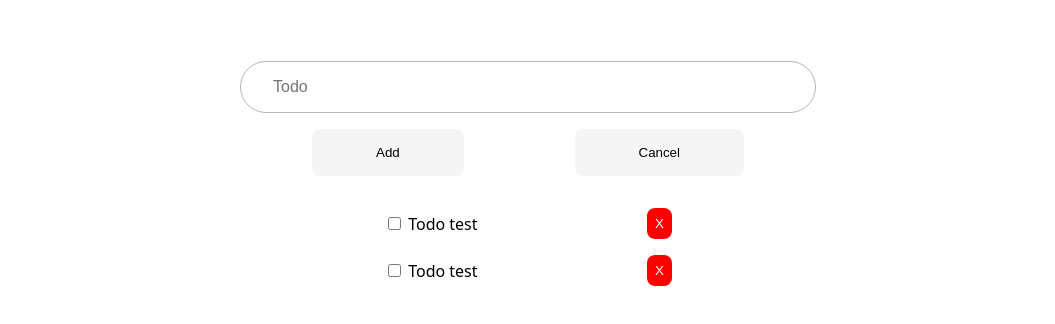
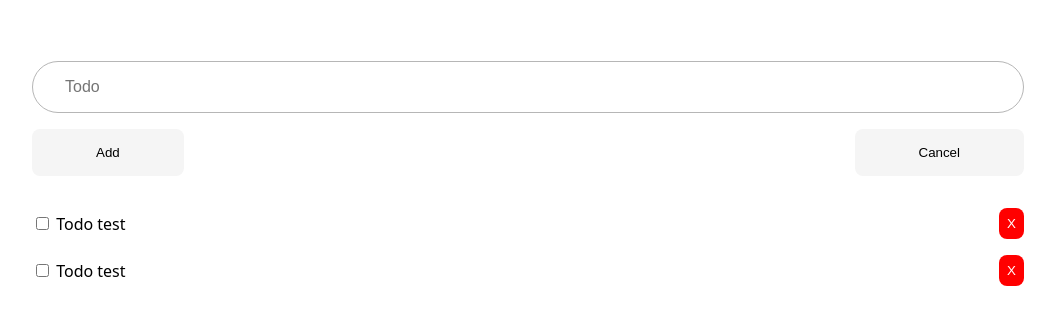
Before and after one commit to HoTKreeZy/TODOom, a plain HTML site: page index.html in a window 1280 px wide. Shown: the part 308-632 px from the top of the page, without its empty margins (112-1167 px from the left). Drawn offline with Linux system fonts and the light colour scheme.

Commit message:
improve css and add section html tag for todos

```diff
--- a/index.css
+++ b/index.css
@@ -25,8 +25,6 @@ body {
 
 header {
     margin-top: 15rem;
-    padding: 0 2rem;
-
 }
 
 h1 {
@@ -36,8 +34,9 @@ h1 {
 }
 
 main {
-    margin-top: 4rem;
-    padding: 0 2rem;
+    margin: 4rem auto 0;
+    width: 90%;
+    max-width: 992px;
 }
 
 .todo-input {
@@ -61,10 +60,13 @@ main {
     padding: 1rem 4rem;
 }
 
+.todos {
+    margin-top: 2rem;
+}
+
 .todo-list {
     list-style: none;
     margin: 0;
-    margin-top: 2rem;
     padding: 0;
 }
 
@@ -87,31 +89,3 @@ main {
     color: #FFF;
     padding: .5rem;
 }
-
-@media screen and (min-width: 768px) {
-    main {
-        width: 75%;
-        margin-left: auto;
-        margin-right: auto;
-    }
-
-    .btn-wrapper {
-        width: 75%;
-        margin-left: auto;
-        margin-right: auto;
-    }
-
-    .todo-list {
-        width: 50%;
-        margin-left: auto;
-        margin-right: auto;
-    }
-}
-
-@media screen and (min-width: 1200px) {
-    main {
-        width: 50%;
-        margin-left: auto;
-        margin-right: auto;
-    }
-}
--- a/index.html
+++ b/index.html
@@ -22,6 +22,7 @@
                 <button type="reset" class="btn">Cancel</button>
             </div>
         </form>
+        <section class="todos">
             <ul class="todo-list">
                 <li class="todo-item">
                     <div>
@@ -38,6 +39,7 @@
                     <button type="button" class="delete-btn">X</button>
                 </li>
             </ul>
+        </section>
     </main>
 </body>
 
```
Lines whose indentation alone changed are shown as unchanged.
